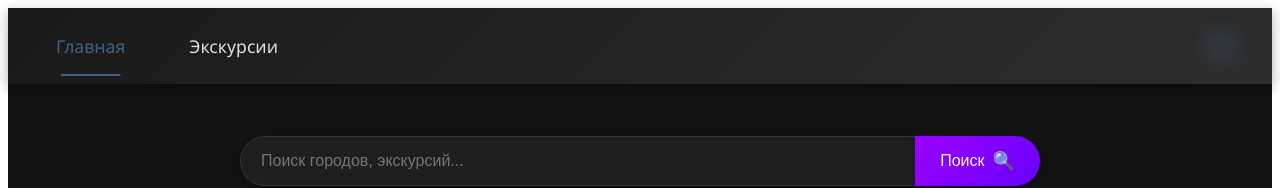
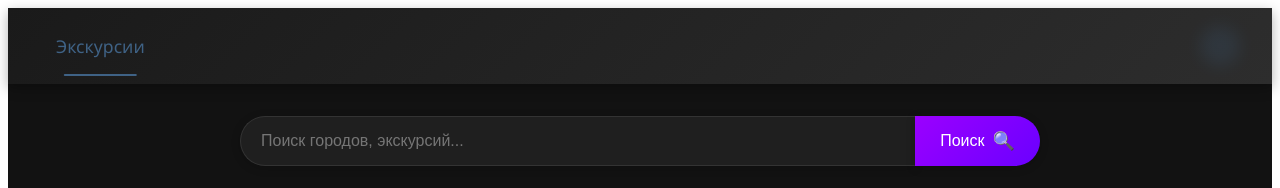
Before and after one commit to DragLed/CityTravel, a Vue app: page / in a window 1280 px wide. Shown: the top 188 px of the page. Built offline with nearby package versions, Linux system fonts and the light colour scheme; no server answers.

Commit message:
update 13:25 18.05.2025

```diff
--- a/src/App.vue
+++ b/src/App.vue
@@ -6,8 +6,7 @@
   <div id="app">
     <header class="app-header">
       <nav class="main-nav">
-        <router-link to="/" class="nav-link">Главная</router-link>
-        <router-link to="/excursion" class="nav-link">Экскурсии</router-link>
+        <router-link to="/" class="nav-link">Экскурсии</router-link>
         <div class="nav-decoration"></div>
       </nav>
     </header>
--- a/src/components/excursionPage.vue
+++ b/src/components/excursionPage.vue
@@ -192,7 +192,7 @@ onMounted(() => {
 .excursion-page {
   max-width: 1200px;
   margin: 0 auto;
-  padding: 20px;
+
   color: #e0e0e0;
   font-family: 'Segoe UI', Roboto, Oxygen, Ubuntu, Cantarell, 'Open Sans', 'Helvetica Neue', sans-serif;
 }
--- a/src/components/mainComponent.vue
+++ b/src/components/mainComponent.vue
@@ -160,16 +160,15 @@ onMounted(() => {
 </template>
 
 <style scoped>
-/* Общие стили */
+
 .home-page {
   max-width: 1200px;
   margin: 0 auto;
-  padding: 20px;
   color: #e0e0e0;
   font-family: 'Segoe UI', Roboto, Oxygen, Ubuntu, Cantarell, 'Open Sans', 'Helvetica Neue', sans-serif;
 }
 
-/* Поисковая строка */
+
 .search-bar-container {
   display: flex;
   margin-bottom: 30px;
```
Also changed, not shown: src/components/photo_2024-11-26_19-13-44.jpg (deleted), 1 other file (tests, documents, lock files or other folders).
